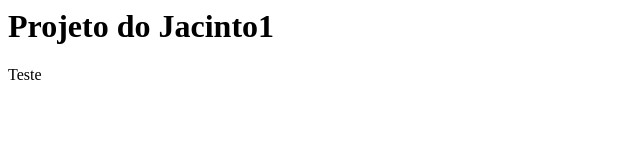
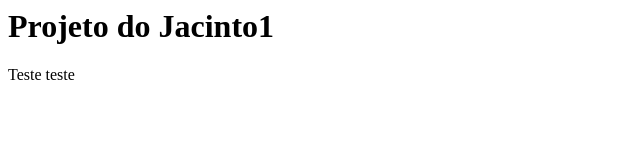
Before and after one commit to jeffersonbarison/alura, a plain HTML site: page index.html in a window 1280 px wide. Shown: the full height of the page, 0-640 px from the left. Drawn offline with Linux system fonts and the light colour scheme.

Commit message:
Update index.html

```diff
--- a/index.html
+++ b/index.html
@@ -3,5 +3,5 @@
 </head>
 <body>
     <h1>Projeto do Jacinto1</h1>
-    Teste
+    Teste teste
 </body>
```
